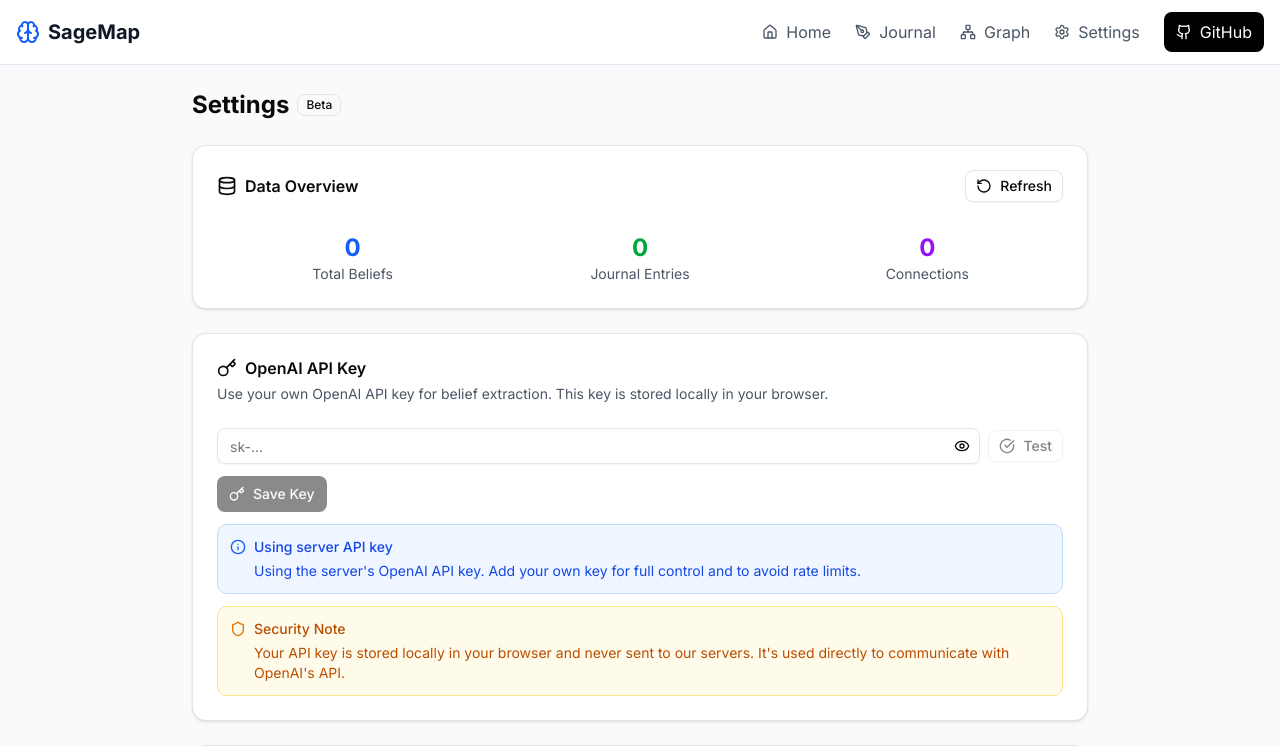
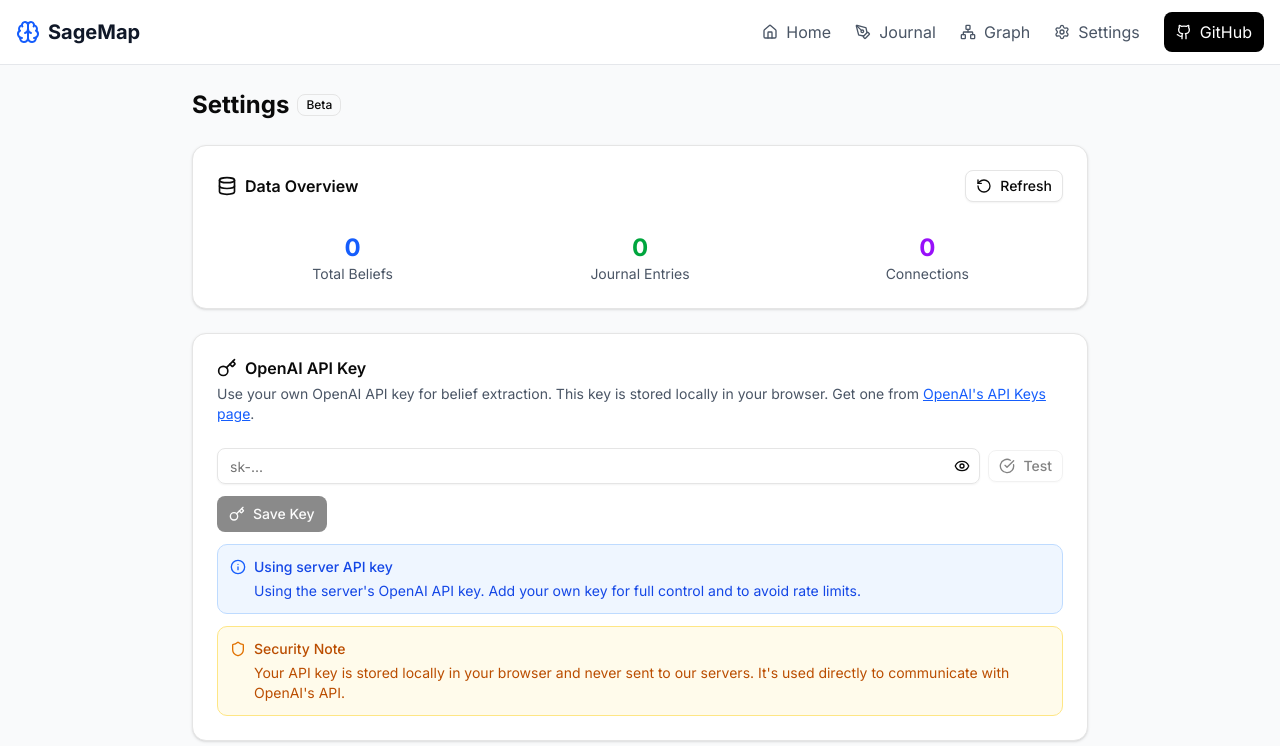
Before and after one commit to Siddhant-K-code/SageMap, a Next.js app: page /settings in a window 1280 px wide. Shown: the top 746 px of the page. Built offline with nearby package versions, Linux system fonts and the light colour scheme.

Commit message:
Update API key instructions and improve link formatting

```diff
--- a/src/app/settings/page.tsx
+++ b/src/app/settings/page.tsx
@@ -252,7 +252,15 @@
               OpenAI API Key
             </CardTitle>
             <p className="text-sm text-gray-600">
-              Use your own OpenAI API key for belief extraction. This key is stored locally in your browser.
+              Use your own OpenAI API key for belief extraction. This key is stored locally in your browser. Get one from{' '}
+              <a
+                href="https://platform.openai.com/api-keys"
+                target="_blank"
+                rel="noopener noreferrer"
+                className="text-blue-600 hover:text-blue-800 underline"
+              >
+                OpenAI's API Keys page
+              </a>.
             </p>
           </CardHeader>
           <CardContent className="space-y-4">
@@ -300,9 +308,8 @@
 
               {/* Key Status */}
               {keyStatus !== 'unknown' && (
-                <div className={`flex items-center gap-2 text-sm ${
-                  keyStatus === 'valid' ? 'text-green-600' : 'text-red-600'
-                }`}>
+                <div className={`flex items-center gap-2 text-sm ${keyStatus === 'valid' ? 'text-green-600' : 'text-red-600'
+                  }`}>
                   {keyStatus === 'valid' ? (
                     <>
                       <CheckCircle className="w-4 h-4" />
```
